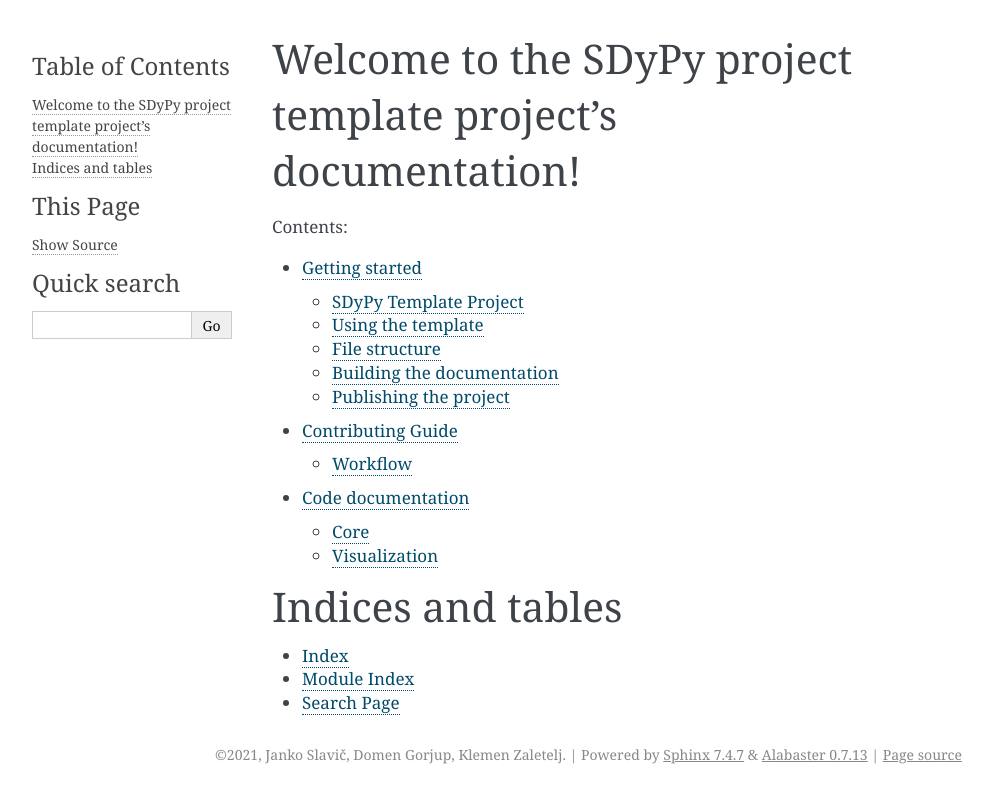
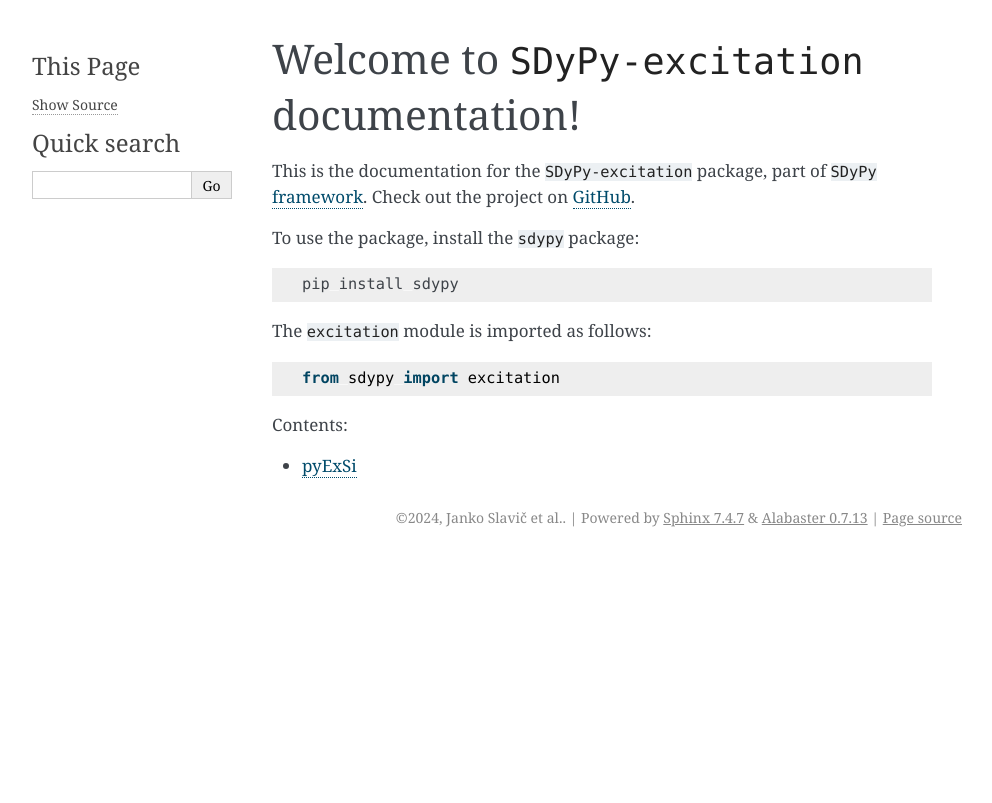
Before and after one commit to sdypy/sdypy-excitation, a Sphinx documentation site: the page built from docs/source/index.rst, in a window 1280 px wide. Shown: the top 803 px of the page, without its empty margins (148-1140 px from the left). Built offline with Sphinx 7.4.7, drawn with Linux system fonts in a browser that asks for light colours.

Commit message:
Initial commit

```diff
--- a/CONTRIBUTING.rst
+++ b/CONTRIBUTING.rst
@@ -16,14 +16,14 @@
 The workflow that developers typically use to fix a bug or add enhancements
 is as follows.
 
-* Fork the ``sdypy_template_project`` repo into your account.
+* Fork the ``sdypy-excitation`` repo into your account.
 
 * Obtain the source by cloning it onto your development machine.
 
   .. code-block:: console
 
-      $ git clone ttps://github.com/sdypy/sdypy_template_project.git
-      $ cd sdypy_template_project
+      $ git clone ttps://github.com/sdypy/sdypy-excitation.git
+      $ cd sdypy-excitation
 
 * Create a branch for local development:
 
--- a/docs/source/conf.py
+++ b/docs/source/conf.py
@@ -20,9 +20,9 @@
 
 # -- Project information -----------------------------------------------------
 
-project = 'SDyPy project template'
-copyright = '2021, Janko Slavič, Domen Gorjup, Klemen Zaletelj'
-author = 'Janko Slavič, Domen Gorjup, Klemen Zaletelj'
+project = 'SDyPy-excitation'
+copyright = '2024, Janko Slavič et al.'
+author = 'Janko Slavič et al.'
 
 # The short X.Y version
 version = ''
@@ -108,7 +108,7 @@
 # -- Options for HTMLHelp output ---------------------------------------------
 
 # Output file base name for HTML help builder.
-htmlhelp_basename = 'sdypy_template_project_doc'
+htmlhelp_basename = 'sdypy_excitation_doc'
 
 
 # -- Options for LaTeX output ------------------------------------------------
@@ -135,8 +135,8 @@
 # (source start file, target name, title,
 #  author, documentclass [howto, manual, or own class]).
 latex_documents = [
-    (master_doc, 'sdypy_template_project.tex', 'SDyPy project template project Documentation',
-     'Janko Slavič, Domen Gorjup, Klemen Zaletelj', 'manual'),
+    (master_doc, 'sdypy_excitation.tex', 'SDyPy-excitation Documentation',
+     'Janko Slavič et al.', 'manual'),
 ]
 
 
@@ -145,7 +145,7 @@
 # One entry per manual page. List of tuples
 # (source start file, name, description, authors, manual section).
 man_pages = [
-    (master_doc, 'sdypy_template_project', 'SDyPy project template Documentation',
+    (master_doc, 'sdypy_excitation', 'SDyPy-excitation Documentation',
      [author], 1)
 ]
 
@@ -156,8 +156,8 @@
 # (source start file, target name, title, author,
 #  dir menu entry, description, category)
 texinfo_documents = [
-    (master_doc, 'SDyPy project template', 'SDyPy project template Documentation',
-     author, 'SDyPy project template', 'One line description of project.',
+    (master_doc, 'SDyPy-excitation', 'SDyPy-excitation Documentation',
+     author, 'SDyPy-excitation', 'One line description of project.',
      'Miscellaneous'),
 ]
 
--- a/docs/source/getting_started.rst
+++ /dev/null
@@ -1,6 +0,0 @@
-Getting started
-===============
-
-.. include:: ../../README.rst
-
-.. include:: ../../CONTRIBUTING.rst
--- a/docs/source/index.rst
+++ b/docs/source/index.rst
@@ -1,23 +1,27 @@
-.. SDyPy project template documentation master file, created by
-   sphinx-quickstart on Wed Jul 10 08:16:05 2019.
-   You can adapt this file completely to your liking, but it should at least
-   contain the root `toctree` directive.
+Welcome to ``SDyPy-excitation`` documentation!
+======================================
 
-Welcome to the SDyPy project template project's documentation!
-===============================================================
+This is the documentation for the ``SDyPy-excitation`` package, part of ``SDyPy`` framework_. Check out the project on GitHub_.
+
+To use the package, install the ``sdypy`` package:
+
+.. code:: bash
+
+   pip install sdypy
+
+The ``excitation`` module is imported as follows:
+
+.. code:: python
+
+   from sdypy import excitation
+
 
 .. toctree::
    :maxdepth: 2
    :caption: Contents:
 
-   getting_started
-   code
+   pyExSi <https://pyexsi.readthedocs.io/en/latest/index.html>
 
 
-
-Indices and tables
-==================
-
-* :ref:`genindex`
-* :ref:`modindex`
-* :ref:`search`
+.. _GitHub: https://github.com/sdypy/sdypy-excitation
+.. _framework: https://github.com/sdypy
```
Also changed, not shown: README.rst (+45 -176 lines), docs/source/code.rst (deleted, +0 -13 lines), pyproject.toml (added, +41 -0 lines), requirements.txt (+1 -6 lines), sdypy_template_project/__init__.py (deleted, +0 -7 lines), setup.py (deleted, +0 -56 lines), .travis.yml (deleted), docs/source/images/use_template.png (deleted), 8 other files.
